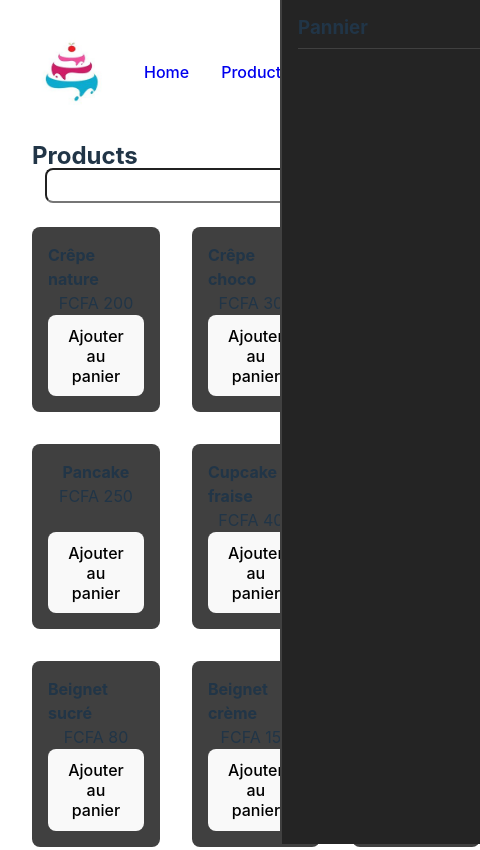
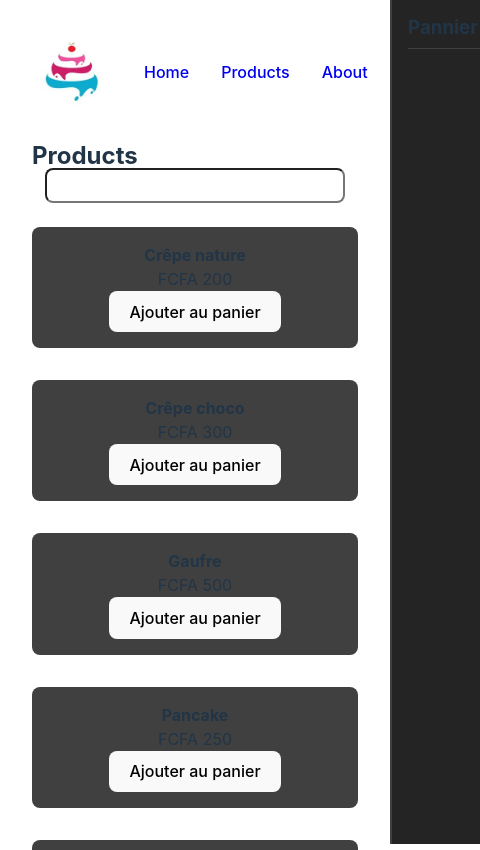
Before and after one commit to dcmbassi/decadent-desserts, a React (Vite) app: page /products in a window 390 px wide. Shown: the top 850 px of the page, 480 px wide, since content can reach past the window. Built offline with nearby package versions, Linux system fonts and the light colour scheme.

Commit message:
fix: Make product grid responsive

```diff
--- a/src/App.css
+++ b/src/App.css
@@ -76,7 +76,7 @@
 
 .productGrid {
     display: grid;
-    grid-template-columns: repeat(3, 1fr);
+    grid-template-columns: repeat(auto-fit, minmax(280px, 1fr));
     gap: 2rem;
 }
 
@@ -144,7 +144,7 @@
 }
 
 .cart.hidden  {
-    right: -100%;
+    right: -500px;
 }
 
 .cartHeader {
```
